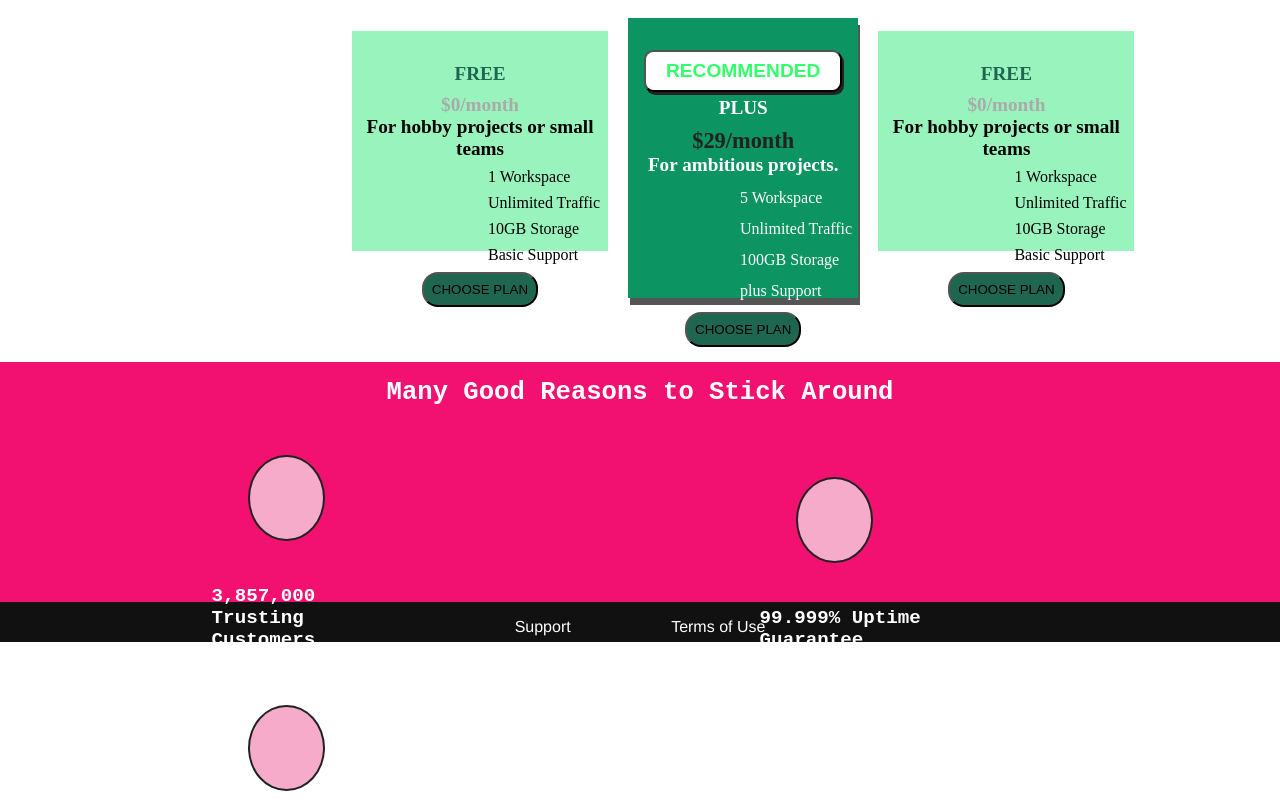
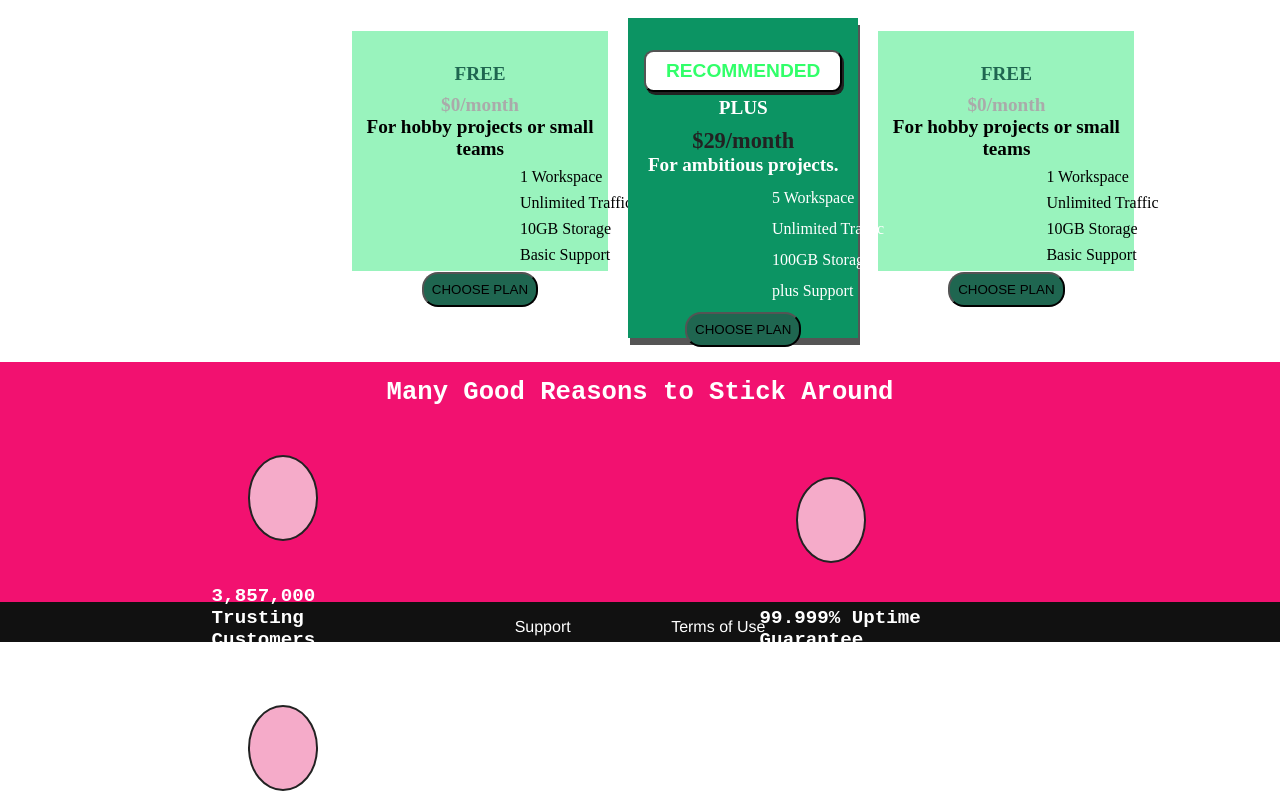
Before and after one commit to NizarMaarouf/website-html-css, a plain HTML site: page index.html in a window 1280 px wide. Shown: the part 520-1320 px from the top of the page. Drawn offline with Linux system fonts and the light colour scheme.

Commit message:
share code on github

```diff
--- a/style.css
+++ b/style.css
@@ -91,7 +91,7 @@ img{
   display: inline-block;
   padding: 2rem 0.5rem;
   width: 20%;
-  height: 55%;
+  height: 60%;
   background-color : #99f3bd;
 }
 .box_1 h1{
@@ -117,7 +117,7 @@ img{
   display: inline-block;
   padding:2rem 1rem;
   width: 18%;
-  height: 70%;
+  height: 80%;
  background-color : #0c9463;
   box-shadow: 2px 7px #555;
 }
@@ -138,7 +138,7 @@ img{
 }
 .section_link{
   position: relative;
-  left:8rem;
+  left:10rem;
   text-align: left;
   list-style: none;
   margin:0.5rem 0;
@@ -148,7 +148,7 @@ img{
   list-style: none;
   margin:0.8rem 0;
   position: relative;
-  left:6rem;
+  left:8rem;
   text-align: left;
 }
 .btn{
@@ -193,7 +193,7 @@ img{
   position: relative;
   background-color: #f5abc9;
   color: #222;
-  width: 60%;
+  width: 55%;
   height: 65%;
   left: 2.5rem;
   top:1rem;
```
